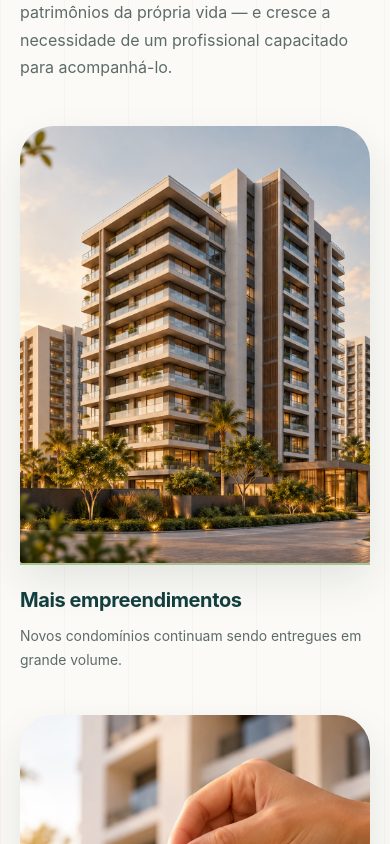
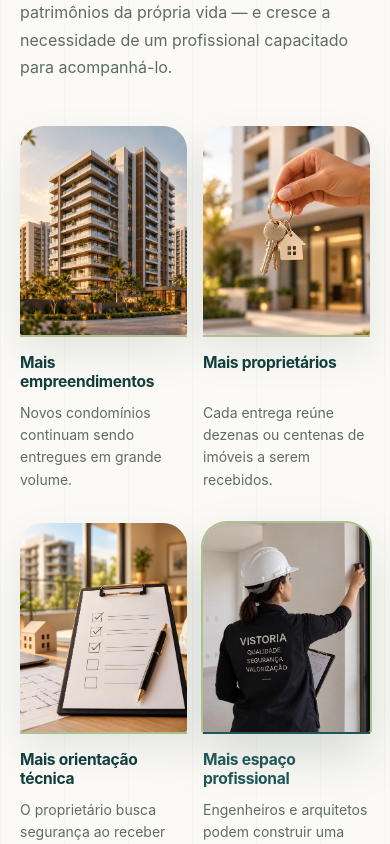
Before and after one commit to r-arcade/metodo360, a React (Vite) app: page / in a window 390 px wide. Shown: the part 3860-4704 px from the top of the page. Built offline with nearby package versions, Linux system fonts and the light colour scheme.

Commit message:
fix: manter atuacao em expansao em grid 2x2 no mobile

```diff
--- a/src/styles.css
+++ b/src/styles.css
@@ -503,6 +503,14 @@ h3 { letter-spacing: -0.02em; }
 
 .mobile-sticky-cta { position: fixed; z-index: 90; right: 12px; bottom: 12px; left: 12px; min-height: 52px; box-shadow: 0 12px 34px rgba(13,42,40,.28); }
 
+@media (max-width: 559px) {
+  .market-grid { grid-template-columns: repeat(2, minmax(0, 1fr)); gap: 32px 16px; }
+  .market-card__media { border-radius: 24px 24px 2px 2px; }
+  .market-card__copy { padding-top: 16px; }
+  .market-card h3 { min-height: 2.5em; margin-bottom: 10px; font-size: clamp(.95rem, 4vw, 1.125rem); line-height: 1.25; }
+  .market-card p { font-size: .875rem; line-height: 1.6; }
+}
+
 @media (min-width: 560px) {
   .container { width: min(calc(100% - 64px), var(--container)); }
   .hero-button, .method-button, .final-button { width: auto; }
```
